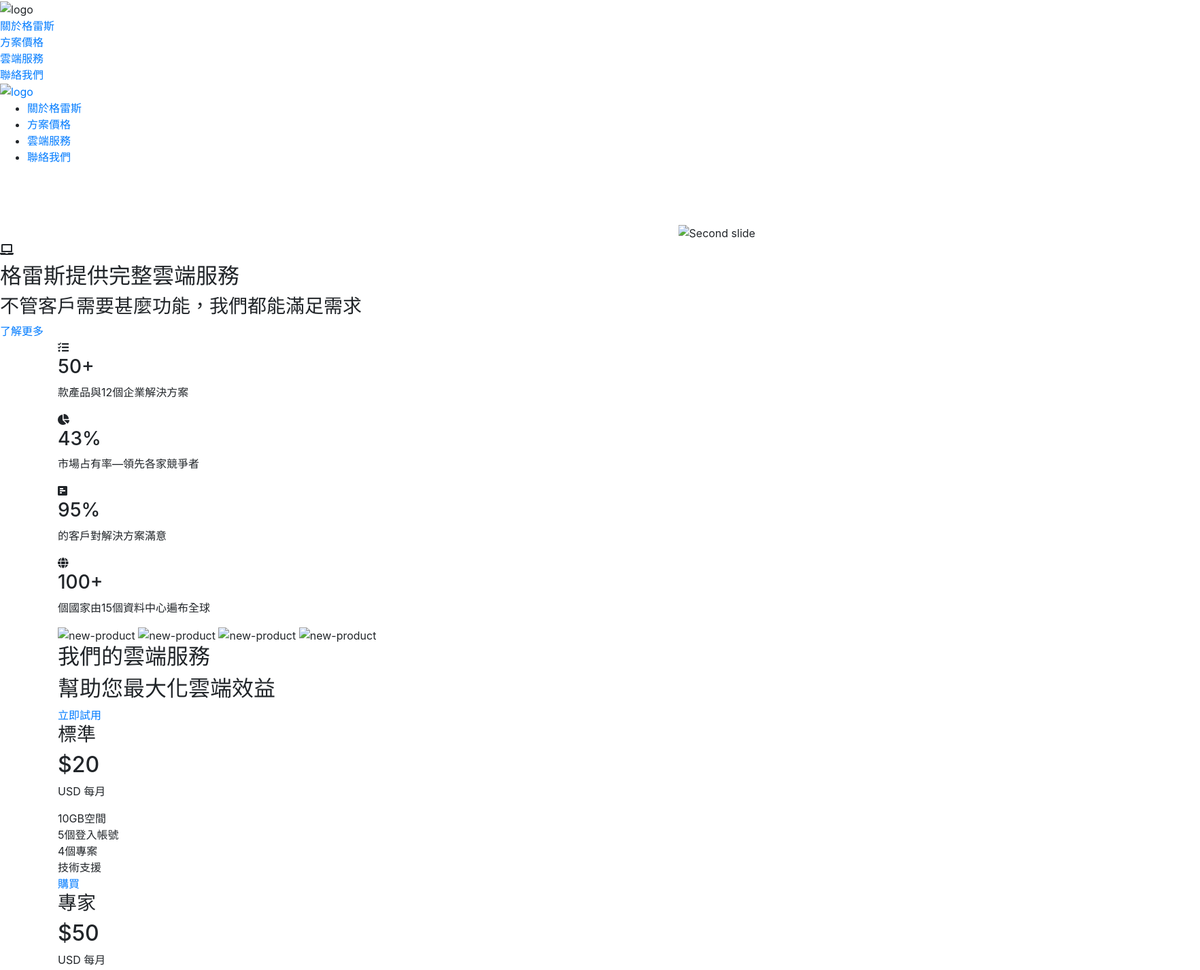
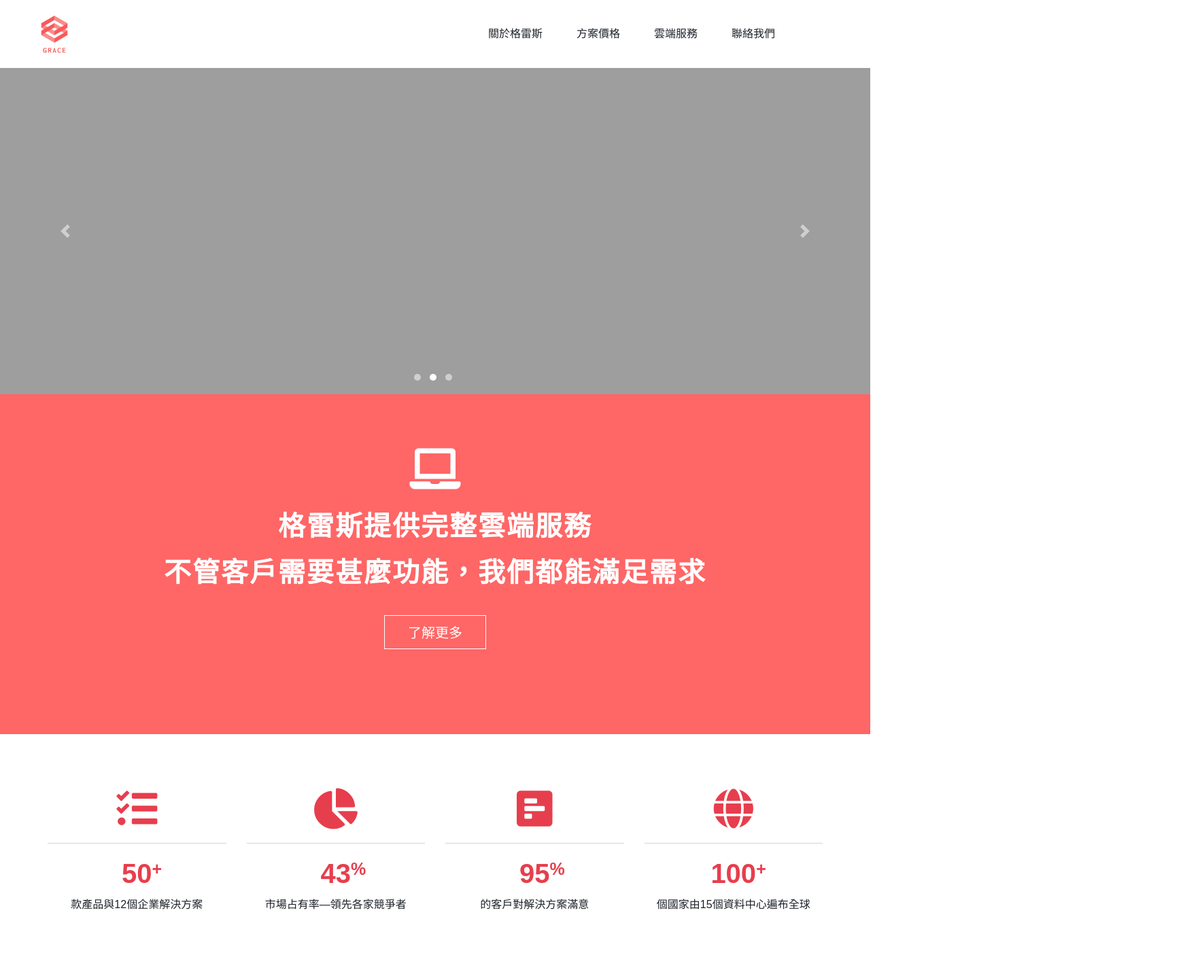
Before and after one commit to Royfangs/grace, a website: page index.html in a window 1280 px wide. Shown: the top 1427 px of the page at 68% size, 1765 px wide, since content can reach past the window. Drawn offline with nearby package versions, Linux system fonts and the light colour scheme; the site is published under a folder, as on GitHub Pages, so addresses that start at the root find nothing.

Commit message:
justify img url

```diff
--- a/index.html
+++ b/index.html
@@ -7,12 +7,12 @@
   <title>GRACE 格雷斯</title>
   <link rel="stylesheet" href="https://use.fontawesome.com/releases/v5.6.3/css/all.css" integrity="sha384-UHRtZLI+pbxtHCWp1t77Bi1L4ZtiqrqD80Kn4Z8NTSRyMA2Fd33n5dQ8lWUE00s/" crossorigin="anonymous">
   <link rel="stylesheet" href="https://maxcdn.bootstrapcdn.com/bootstrap/4.0.0/css/bootstrap.min.css" integrity="sha384-Gn5384xqQ1aoWXA+058RXPxPg6fy4IWvTNh0E263XmFcJlSAwiGgFAW/dAiS6JXm" crossorigin="anonymous">
-  <link rel="stylesheet" href="/css/style.css">
+  <link rel="stylesheet" href="css/style.css">
 </head>
 <body>
   <div class="sidedrawer">
     <div class="sidedrawer-box">
-      <img src="/img/logo/logo_transparent.png" alt="logo" class="logo footer__logo logo-whiten">
+      <img src="img/logo/logo_transparent.png" alt="logo" class="logo footer__logo logo-whiten">
       <div class="sidedrawer-box__item">
         <a href="#" class="sidedrawer-box__link">關於格雷斯</a>
       </div>
@@ -32,8 +32,8 @@
 
   <nav class="navigation">
     <div class="navigation__logo">
-      <a href="/index.html">
-        <img src="/img/logo/logo_transparent.png" alt="logo" class="logo">
+      <a href="index.html">
+        <img src="img/logo/logo_transparent.png" alt="logo" class="logo">
       </a>
     </div>
 
@@ -70,13 +70,13 @@
         </ol>
         <div class="carousel-inner">
           <div class="carousel-item active">
-            <img class="d-block slider__item" src="/img/slider/charts-cup-of-coffee-desk-1345089.jpg" alt="First slide">
+            <img class="d-block slider__item" src="img/slider/charts-cup-of-coffee-desk-1345089.jpg" alt="First slide">
           </div>
           <div class="carousel-item">
-            <img class="d-block slider__item" src="/img/slider/apple-coffee-computer-356056.jpg" alt="Second slide">
+            <img class="d-block slider__item" src="img/slider/apple-coffee-computer-356056.jpg" alt="Second slide">
           </div>
           <div class="carousel-item">
-            <img class="d-block slider__item" src="/img/slider/achievement-agreement-arms-1068523.jpg" alt="Third slide">
+            <img class="d-block slider__item" src="img/slider/achievement-agreement-arms-1068523.jpg" alt="Third slide">
           </div>
         </div>
         <a class="carousel-control-prev" href="#hero-slider" role="button" data-slide="prev">
@@ -135,14 +135,14 @@
     <div class="service container" id="service">
       <div class="col-1-of-2 service__item">
         <div class="isometric-box">
-          <img class="isometric-box__item" src="/img/slider/YandexCloud.original.png" alt="new-product">
-          <img class="isometric-box__item" src="/img/slider/YandexCloud.original.png" alt="new-product">
-          <img class="isometric-box__item" src="/img/slider/YandexCloud.original.png" alt="new-product">
-          <img class="isometric-box__item" src="/img/slider/YandexCloud.original.png" alt="new-product">
+          <img class="isometric-box__item" src="img/slider/YandexCloud.original.png" alt="new-product">
+          <img class="isometric-box__item" src="img/slider/YandexCloud.original.png" alt="new-product">
+          <img class="isometric-box__item" src="img/slider/YandexCloud.original.png" alt="new-product">
+          <img class="isometric-box__item" src="img/slider/YandexCloud.original.png" alt="new-product">
         </div>
       </div>
 
-      <div class="col-1-of-2 service__item extra__bacgkground text-align-center">
+      <div class="col-1-of-2 service__item extra__background text-align-center">
         <h2 class="service__title">我們的雲端服務</h2>
         <h2 class="service__title">幫助您最大化雲端效益</h3>
         <a href="#" class="button">立即試用</a>
@@ -198,7 +198,7 @@
   </main>
 
   <footer class="footer" id="footer">
-    <img src="/img/logo/logo_transparent.png" alt="logo" class="logo footer__logo">
+    <img src="img/logo/logo_transparent.png" alt="logo" class="logo footer__logo">
     <div class="container">
       <div class="col-1-of-4 footer__box">
         <ul class="footer__group">
@@ -250,6 +250,6 @@
   <script src="https://code.jquery.com/jquery-3.2.1.slim.min.js" integrity="sha384-KJ3o2DKtIkvYIK3UENzmM7KCkRr/rE9/Qpg6aAZGJwFDMVNA/GpGFF93hXpG5KkN" crossorigin="anonymous"></script>
   <script src="https://cdnjs.cloudflare.com/ajax/libs/popper.js/1.12.9/umd/popper.min.js" integrity="sha384-ApNbgh9B+Y1QKtv3Rn7W3mgPxhU9K/ScQsAP7hUibX39j7fakFPskvXusvfa0b4Q" crossorigin="anonymous"></script>
   <script src="https://maxcdn.bootstrapcdn.com/bootstrap/4.0.0/js/bootstrap.min.js" integrity="sha384-JZR6Spejh4U02d8jOt6vLEHfe/JQGiRRSQQxSfFWpi1MquVdAyjUar5+76PVCmYl" crossorigin="anonymous"></script>
-  <script src="/main.js"></script>
+  <script src="main.js"></script>
 </body>
 </html>
--- a/sass/abstracts/_untilities.scss
+++ b/sass/abstracts/_untilities.scss
@@ -1,4 +1,4 @@
-.extra__bacgkground {
+.extra__background {
 
   &::after {
     content: '';
```
Also changed, not shown: css/style.css.
